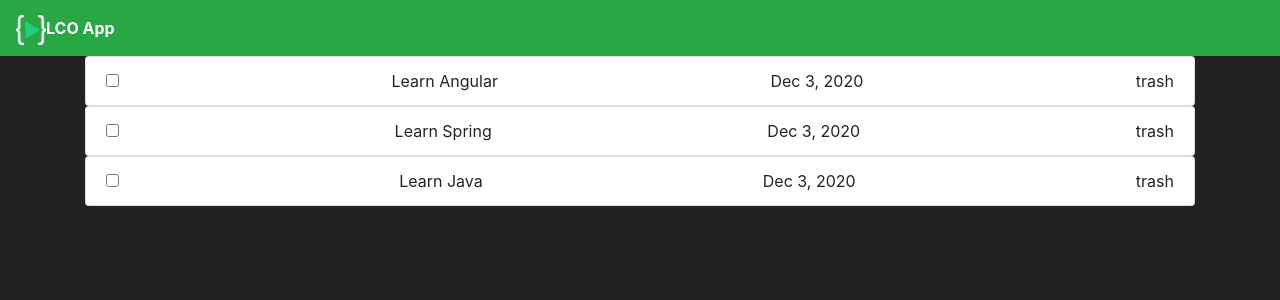
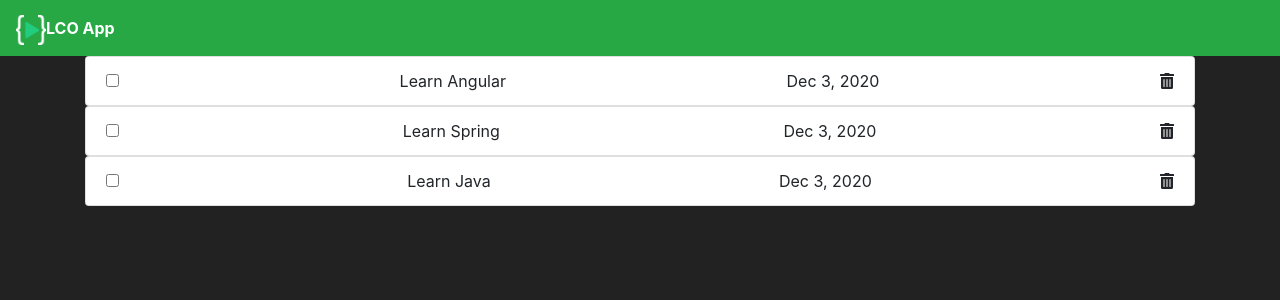
Before and after one commit to sasikumar6795/todo-app, an Angular app: page / in a window 1280 px wide. Shown: the top 300 px of the page. Built offline with nearby package versions, Linux system fonts and the light colour scheme.

Commit message:
trash icon fixed

```diff
--- a/src/app/app.module.ts
+++ b/src/app/app.module.ts
@@ -1,10 +1,11 @@
 import { BrowserModule } from '@angular/platform-browser';
 import { NgModule } from '@angular/core';
-
 import { AppComponent } from './app.component';
 import { TodosComponent } from './components/todos/todos.component';
 import { TodoFormComponent } from './components/todo-form/todo-form.component';
 import { HeaderComponent } from './layout/header/header.component';
+import { FontAwesomeModule } from '@fortawesome/angular-fontawesome';
+import { FormsModule, ReactiveFormsModule } from '@angular/forms';
 
 @NgModule({
   declarations: [
@@ -14,7 +15,7 @@ import { HeaderComponent } from './layout/header/header.component';
     HeaderComponent
   ],
   imports: [
-    BrowserModule
+    BrowserModule,FontAwesomeModule,FormsModule,ReactiveFormsModule
   ],
   providers: [],
   bootstrap: [AppComponent]
--- a/src/app/components/todos/todos.component.html
+++ b/src/app/components/todos/todos.component.html
@@ -31,7 +31,7 @@
             {{todo.date | date}}
         </span>
         <span>
-            trash
+            <fa-icon [icon]="faTrashAlt" (click)="deleteTodo(todo)">Trash</fa-icon>
         </span>
     </li>
 </ul>
```
